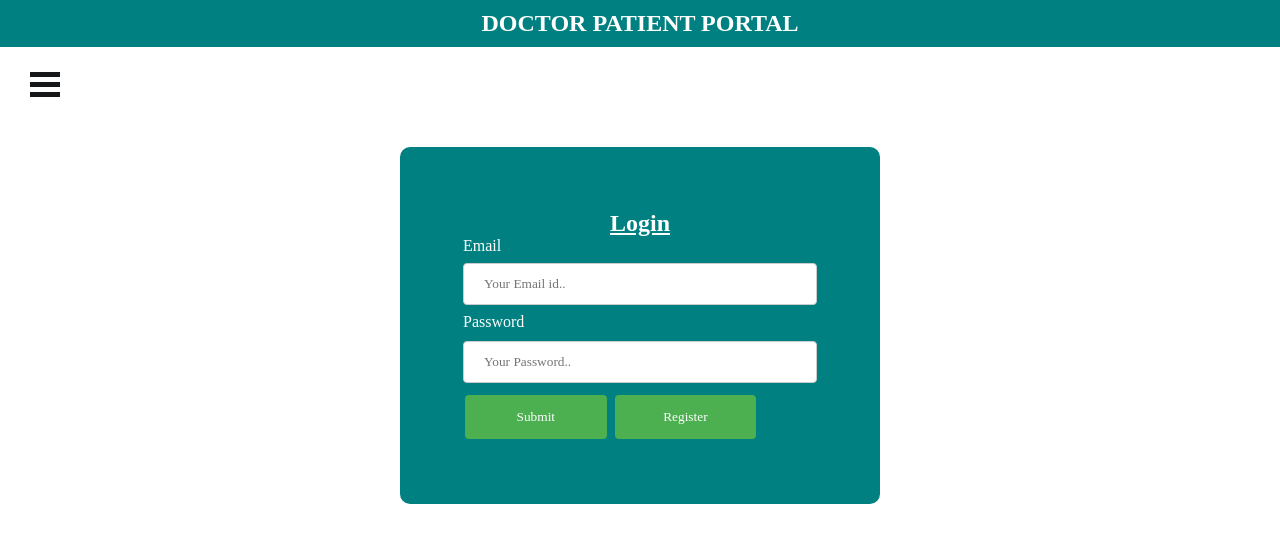
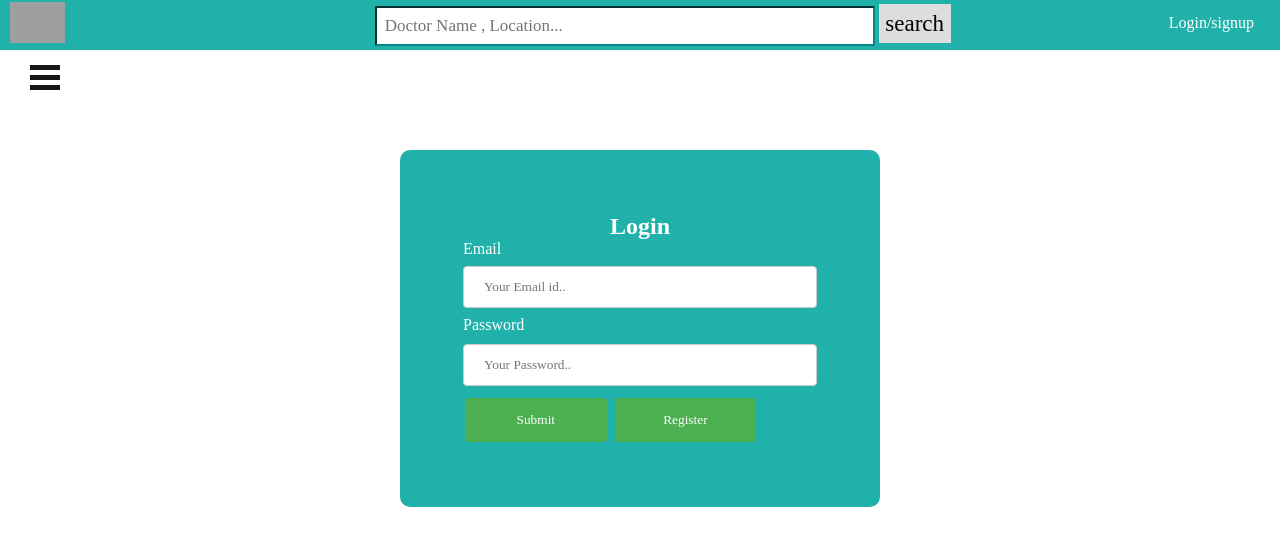
Before and after one commit to kunal-nathani/newproject, a PHP site: page /login.html in a window 1280 px wide. Shown: the top 546 px of the page. Run offline with PHP 8.4, Linux system fonts and the light colour scheme; grey boxes are pictures that could not be loaded.

Commit message:
Add files via upload

```diff
--- a/abc.css
+++ b/abc.css
@@ -9,7 +9,7 @@
 
 /* Style the header */
 .header {
-  background-color: #008080;
+  background-color: lightseagreen;
   padding: 10px;
   text-align: center;
   color: #ffffff ;
@@ -18,22 +18,27 @@
   position:fixed;
   width:200px;
   height:100%;
-  background:#151719;
+  background: lightseagreen;
   left:-200px;
+  color: white;
 }
 #sidebar.active{
   left:0px;
 }
 #sidebar ul li{
-  color:rgba(230,230,230,0.9);
   list-style:none;
   padding:15px 10px;
   border-bottom:1px solid rgba(100,100,100,0.3);
 }
+#sidebar ul li:hover{
+  background-color: lightblue;
+  transition: 0.4s ;
+  color: white;
+}
 #sidebar .toggle-btn{
   position:absolute;
   left:230px;
-  top:20px;
+  top:10px;
 }
 #sidebar .toggle-btn span{
   display:block;
@@ -77,8 +82,8 @@ input[type=submit]:hover {
   background-color: #45a049;
 }
 .Login{
-  border: 3px solid #008080;
-  background-color: #008080;
+  border: 3px solid lightseagreen;
+  background-color: lightseagreen;
   padding: 60px;
   margin-top: 100px;
   margin-left: 400px;
--- a/login'.html
+++ b/login'.html
@@ -1,6 +1,4 @@
 <html>
-<meta charset="UTF-8">
-<meta name="viewport" content="width=device-width, initial-scale=1">
 <head>
 <title>Login Page</title>
 <link rel="stylesheet" type="text/css" href="css/abc.css">
--- a/login.html
+++ b/login.html
@@ -4,14 +4,22 @@
 <head>
 <title>Login Page</title>
 <link rel="stylesheet" type="text/css" href="css/abc.css">
+<link rel="stylesheet" type="text/css" href="css/style.css">
 <script src="js/new.js"></script>
 </head>
 <body>
 	<header>
 
-  <div class="header">
-  <h2>DOCTOR PATIENT PORTAL</h2>
-</div>
+  <div class="nav">
+    <div class="img"><image src="pimage.png"></div>
+    <a href="login.html">Login/signup</a>
+    <div class="search">
+      <form>
+        <input type="text" placeholder="Doctor Name , Location...">
+        <button>search</button>
+      </form>
+    </div>
+    </div>
 <div id="sidebar">
 <div class="toggle-btn" onclick="togglesidebar()">
   <span></span>
```
Also changed, not shown: no.css (+8 -3 lines), registration.html (+11 -3 lines).
